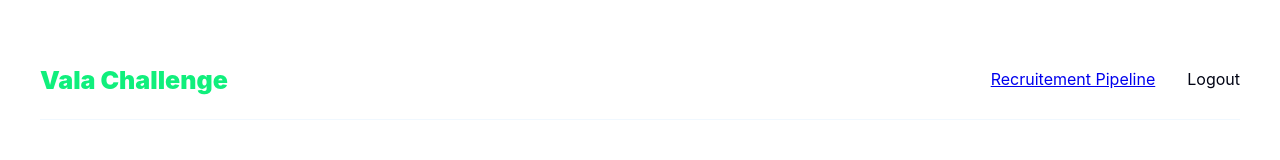
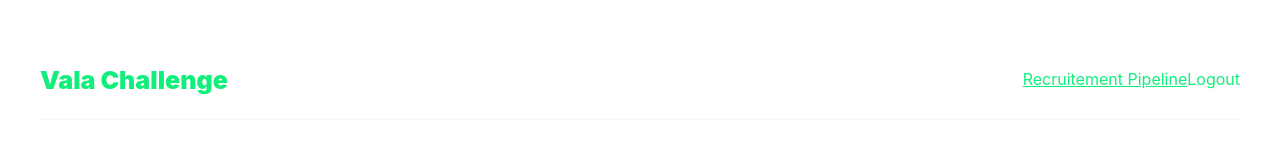
Before and after one commit to NinoGlonti/exampleapp, a Next.js app: page /add-new-candidate in a window 1280 px wide. Shown: the top 160 px of the page. Built offline with nearby package versions, Linux system fonts and the light colour scheme; no server answers.

Commit message:
style changes

```diff
--- a/app/add-new-candidate/page.tsx
+++ b/app/add-new-candidate/page.tsx
@@ -36,7 +36,7 @@ const Page = () => {
   }, []);
 
 
-//Fetches country data from open api
+//Fetches country data from external api
   useEffect(() => {
     const fetchCountrydata = async() => {
         try {
--- a/app/nav-bar.tsx
+++ b/app/nav-bar.tsx
@@ -26,14 +26,14 @@ const NavBar: React.FC = () => {
           <Link className="recruitement-link" href="/recruitement-pipeline">
             Recruitement Pipeline
           </Link>
-          <span className="import-link" style={{ cursor: "pointer" }} onClick={() => signOut()}>
+          <span className="logout-btn" style={{ cursor: "pointer" }} onClick={() => signOut()}>
                 {" "}
                 Logout
               </span>
         </div>
       ):
        <div className="navigation-links">
-        <Link href={"/"}>
+        <Link href={"/"} className="sign-up-nav">
           Sign In
         </Link>
       </div>
--- a/app/recruitement-pipeline/page.tsx
+++ b/app/recruitement-pipeline/page.tsx
@@ -3,13 +3,15 @@ import { Typography, Divider, Table } from "antd";
 import Link from "next/link";
 import styles from "./styles.module.css";
 import { columns } from "./candidate-columns";
-import { response } from "express";
 import { useState, useEffect } from "react";
+import {  Spin } from 'antd';
 
 
 export default function Page() {
   const { Text } = Typography;
   const [data, setData] = useState()
+  const [isLoading, setLoading] = useState(true);
+
 
   useEffect(() => {
     async function getData() {
@@ -22,6 +24,7 @@ useEffect(() => {
       })
     }
       getData();
+      setLoading(false)
    }, [])
 
 
@@ -40,6 +43,7 @@ useEffect(() => {
       </div>
        <Divider dashed />
        <Table
+        loading={isLoading}
         columns={columns}
         dataSource={data}
        />
--- a/package.json
+++ b/package.json
@@ -14,6 +14,7 @@
     "@types/react-dom": "18.0.9",
     "antd": "^5.0.4",
     "bcrypt": "^5.1.0",
+    "claymorphism-css": "^1.0.5",
     "dotenv": "^16.0.3",
     "eslint": "8.28.0",
     "eslint-config-next": "13.0.5",
--- a/styles/globals.css
+++ b/styles/globals.css
@@ -12,7 +12,13 @@ body {
   box-sizing: border-box;
 }
 
+a{
+  color: #10ef7c;
+}
 
+.logout-btn {
+  color: #10ef7c;
+}
 .navigation-header {
   max-height: 8rem;
   border-bottom: 1px solid #f0f8ff;
@@ -30,16 +36,18 @@ body {
 .navigation-links {
   display: flex;
   justify-content: space-between;
-  padding-left: 8.9rem;
   font-weight: 400;
   font-size: 16px;
   line-height: 19px;
   color: #010414;
+  align-items: center;
 }
+
 .recruitement-link:active,
 .recruitement-link:focus,
 .recruitement-link:hover {
   font-weight: 700;
+
 }
 .import-link {
   padding-left: 3.2rem;
@@ -51,6 +59,7 @@ body {
 }
 .form-container {
   padding-top: 5rem;
+  padding-bottom: 5rem;
   display: flex;
   flex-direction: column;
 }
@@ -103,7 +112,7 @@ body {
   width: 100%;
   height: 5.6rem;
   border:none;
-  color: #ffffff
+  color: #ffffff;
 }
 
 .login-btn::active,
@@ -136,3 +145,7 @@ body {
 .ant-btn.ant-btn-lg {
   border-radius: 50px;
 }
+
+.ant-input-number{
+  width: 100%;
+}
```
Also changed, not shown: 1 other file (tests, documents, lock files or other folders). Lines whose indentation alone changed are shown as unchanged.
